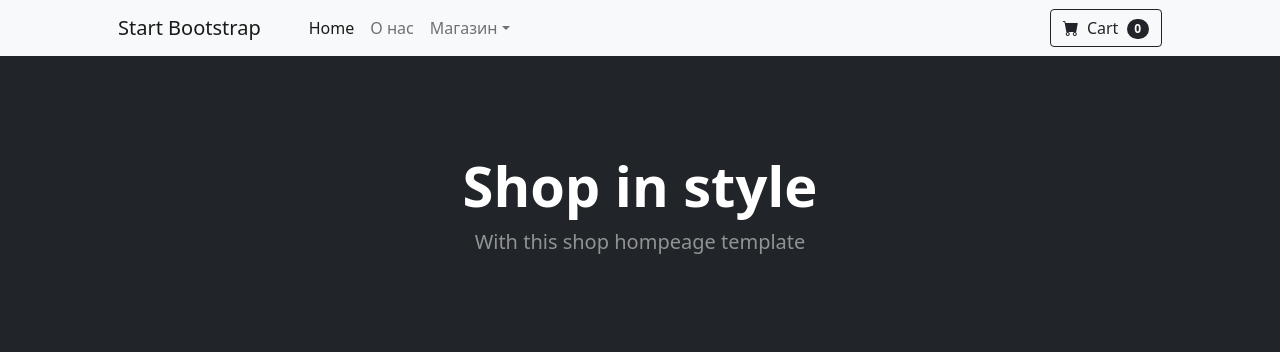
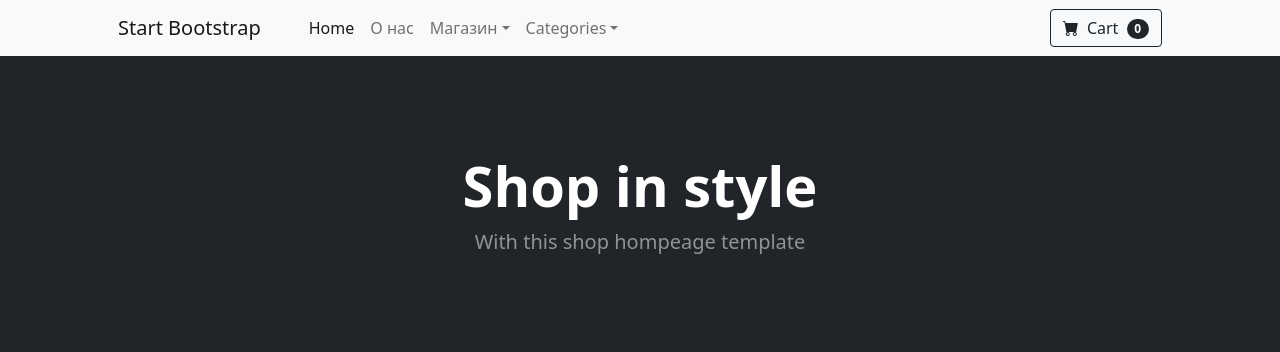
Before and after one commit to Jonolsh/shop, a Django app: page / in a window 1280 px wide. Shown: the top 352 px of the page. Run offline with Django 3.2, Linux system fonts and the light colour scheme; grey boxes labelled with a size stand in for pictures from a placeholder-image service; some libraries are stand-ins or nearby versions.

Commit message:
new media file

```diff
--- a/shop/templates/shop/new_templates/header.html
+++ b/shop/templates/shop/new_templates/header.html
@@ -16,6 +16,20 @@
                         <li><a class="dropdown-item" href="#!">Новые предложения</a></li>
                     </ul>
                 </li>
+
+                <li class="nav-item dropdown">
+                    <a class="nav-link dropdown-toggle" id="navbarDropdown" href="#" role="button" data-bs-toggle="dropdown" aria-expanded="false">Categories</a>
+                    <ul class="dropdown-menu" aria-labelledby="navbarDropdown">
+                        <li><a class="dropdown-item" href="{% url "shop:product_list" %}">All categories</a></li>
+                        <li><hr class="dropdown-divider" /></li>
+                        {% for c in categories %}
+                            <li><a class="dropdown-item" href="{{ c.get_absolute_url }}">{{ c.name }}</a></li>
+                        {% endfor %}
+                        <!-- <li><a class="dropdown-item" href="#!">Popular Items</a></li> -->
+                        <!-- <li><a class="dropdown-item" href="#!">New Arrivals</a></li> -->
+                    </ul>
+                </li>
+
             </ul>
             <form class="d-flex" action="{% url "cart:cart_detail" %}">
 <!--                 <button class="btn btn-outline-dark" type="submit">
```
Also changed, not shown: db.sqlite3, media/products/2021/06/24/x_5a31bba2.jpg (added).
